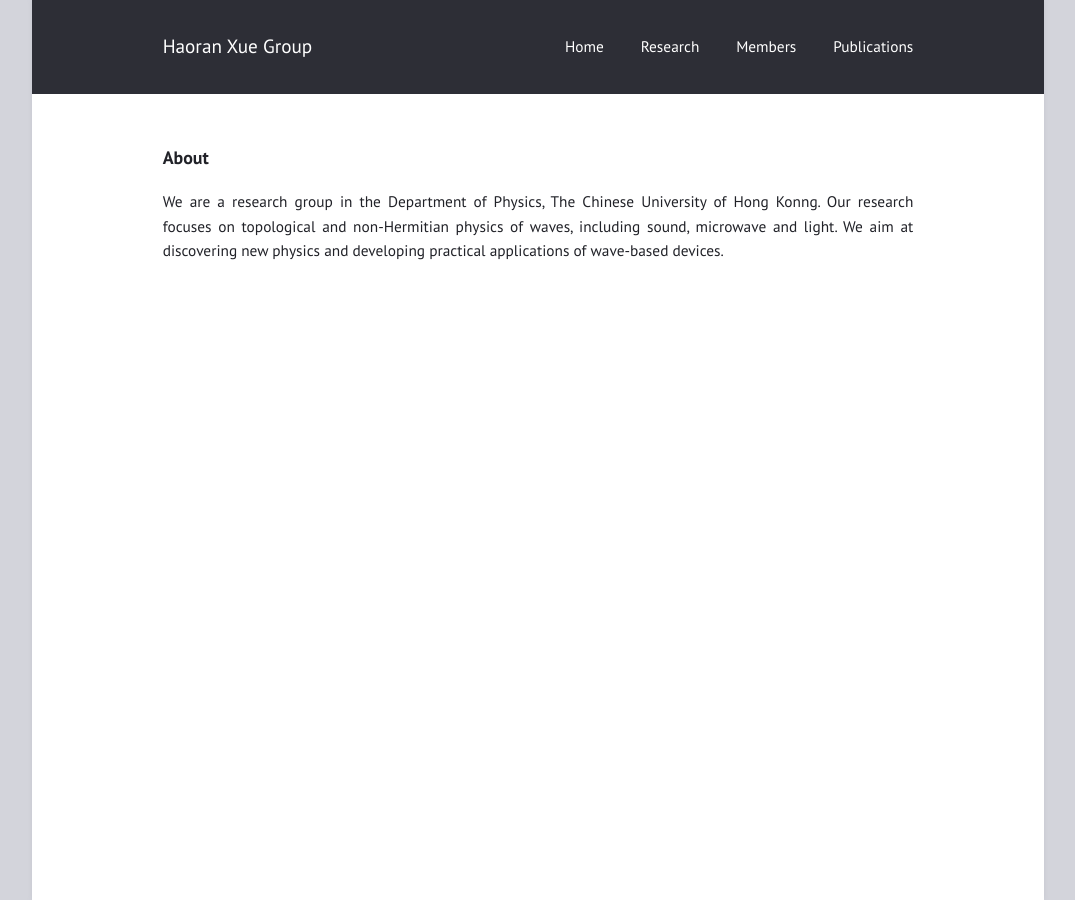
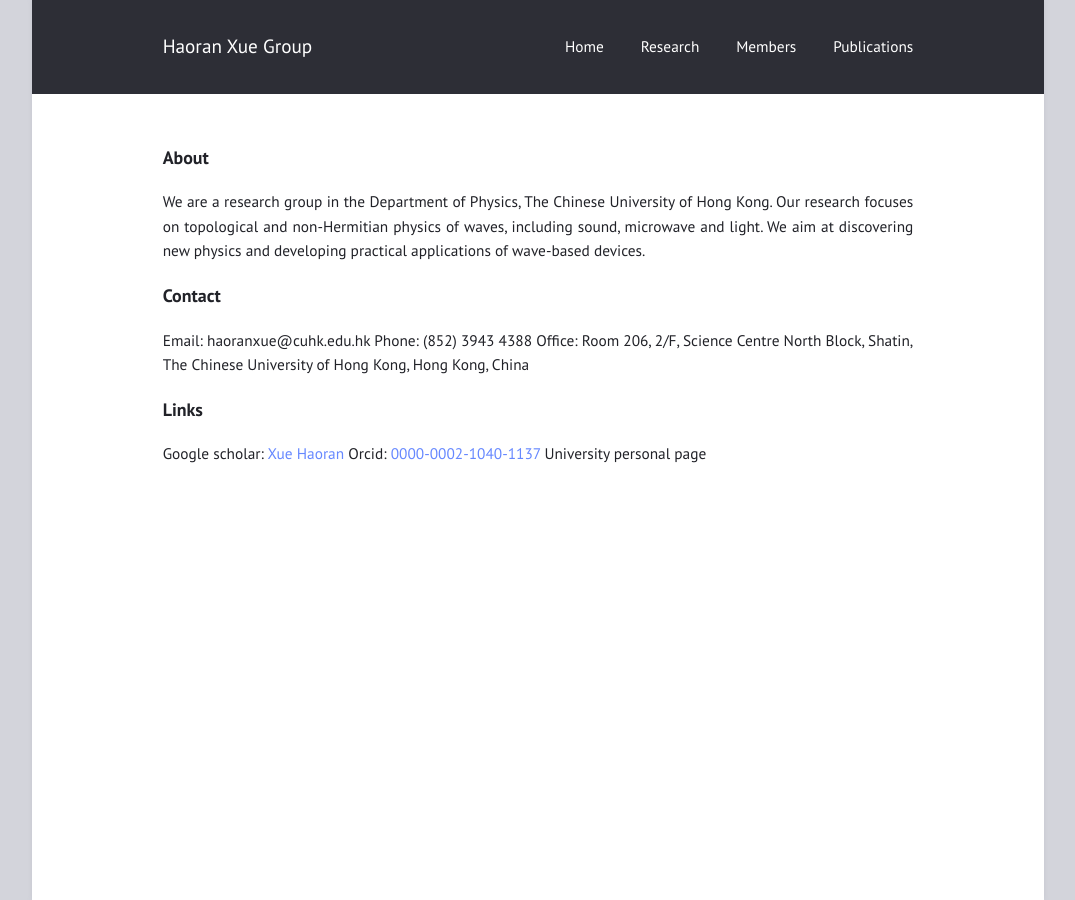
Before and after one commit to haoran-group/haoran-group.github.io, a Jekyll site: the page built from index.md, in a window 1280 px wide. Shown: the whole page, without its empty margins (102-1177 px from the left). Built offline with Jekyll 4.4.1, drawn with Linux system fonts in a browser that asks for light colours.

Commit message:
Update index.md

```diff
--- a/index.md
+++ b/index.md
@@ -5,4 +5,14 @@ title: ""
 
 ### About
 
-We are a research group in the Department of Physics, The Chinese University of Hong Konng. Our research focuses on topological and non-Hermitian physics of waves, including sound, microwave and light. We aim at discovering new physics and developing practical applications of wave-based devices.
+We are a research group in the Department of Physics, The Chinese University of Hong Kong. Our research focuses on topological and non-Hermitian physics of waves, including sound, microwave and light. We aim at discovering new physics and developing practical applications of wave-based devices.
+
+### Contact
+Email: haoranxue@cuhk.edu.hk
+Phone: (852) 3943 4388
+Office: Room 206, 2/F, Science Centre North Block, Shatin, The Chinese University of Hong Kong, Hong Kong, China
+
+### Links
+Google scholar: [Xue Haoran](https://scholar.google.com/citations?user=NyAyLpIAAAAJ&hl=en)
+Orcid: [0000-0002-1040-1137](https://orcid.org/0000-0002-1040-1137)
+University personal page
```
